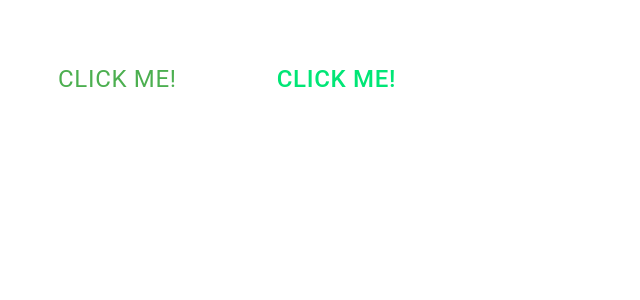
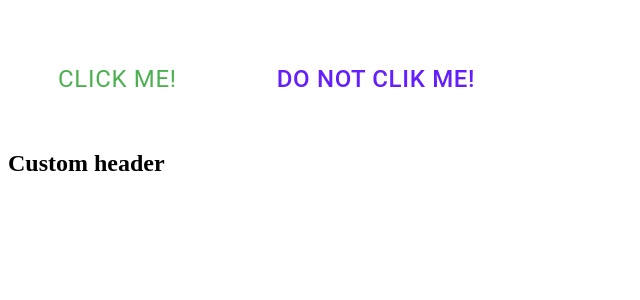
Before and after one commit to CodersCampTeam/learning-tool, a React (Create React App) app in the folder client/: page / in a window 1280 px wide. Shown: the top 300 px of the page, without its empty margins (0-640 px from the left). Built offline with nearby package versions, Linux system fonts and the light colour scheme.

Commit message:
[#62] add themes

```diff
--- a/client/package.json
+++ b/client/package.json
@@ -3,9 +3,7 @@
   "version": "0.1.0",
   "private": true,
   "dependencies": {
-    "@babel/preset-react": "^7.12.13",
     "@emotion/babel-preset-css-prop": "^11.2.0",
-    "@emotion/css": "^11.1.3",
     "@emotion/react": "^11.1.5",
     "@emotion/styled": "^11.1.5",
     "@material-ui/core": "^4.11.3",
--- a/client/src/components/App.tsx
+++ /dev/null
@@ -1,21 +0,0 @@
-import React from 'react';
-import { Button } from '@material-ui/core';
-import StyledButton from './CustomButton/styles';
-
-
-const App = () => {
- return (
-   <React.Fragment>
-
-      <StyledButton test color="primary">
-        Click me!
-      </StyledButton>
-            <StyledButton color="secondary">
-        Click me!
-      </StyledButton>
-
-      </React.Fragment>
-  );
-}
-
-export default App;
--- /dev/null
+++ b/client/src/components/FancyComponent/FancyComponent.tsx
@@ -0,0 +1,17 @@
+import { Typography } from '@material-ui/core';
+import React from 'react';
+import StyledButton from './styles';
+
+const FancyComponent = () => {
+	return (
+		<React.Fragment>
+			<StyledButton test color="primary">
+				Click me!
+			</StyledButton>
+			<StyledButton color="secondary">Do not clik me!</StyledButton>
+			<Typography variant="h3">Custom header</Typography>
+		</React.Fragment>
+	);
+};
+
+export default FancyComponent;
--- a/client/src/themes/theme.tsx
+++ b/client/src/themes/theme.tsx
@@ -1,13 +1,28 @@
 import { createMuiTheme } from '@material-ui/core';
-import  green  from '@material-ui/core/colors/green';
-import  purple  from '@material-ui/core/colors/purple';
+import { deepPurple } from '@material-ui/core/colors';
+import green from '@material-ui/core/colors/green';
 
 const theme = createMuiTheme({
-palette: {
-    primary: green,
-    secondary: green
-    },
+	palette: {
+		primary: green,
+		secondary: deepPurple
+	},
+	props: {
+		MuiTypography: {
+			variantMapping: {
+				h1: 'h2',
+				h2: 'h2',
+				h3: 'h3'
+			}
+		}
+	}
+});
 
-})
+theme.typography.h3 = {
+	fontSize: '1.2rem',
+	'@media (min-width:600px)': {
+		fontSize: '1.5rem'
+	}
+};
 
 export default theme;
--- /dev/null
+++ b/client/src/views/App/App.tsx
@@ -0,0 +1,7 @@
+import FancyComponent from '../../components/FancyComponent/FancyComponent';
+
+const App = () => {
+	return <FancyComponent/>
+};
+
+export default App;
```
Also changed, not shown: client/src/components/FancyComponent/styles.tsx (renamed from client/src/components/CustomButton/styles.tsx, +5 -7 lines), client/src/index.tsx (+5 -3 lines).
